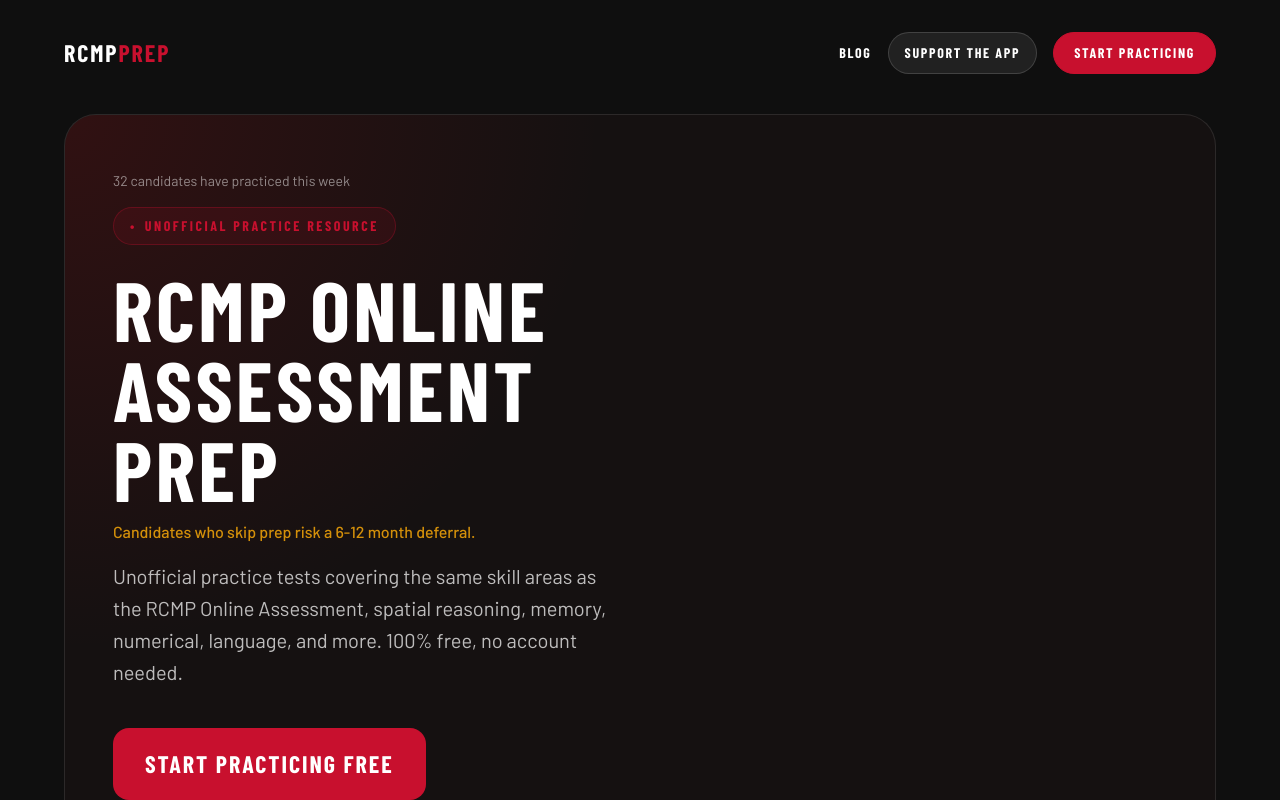
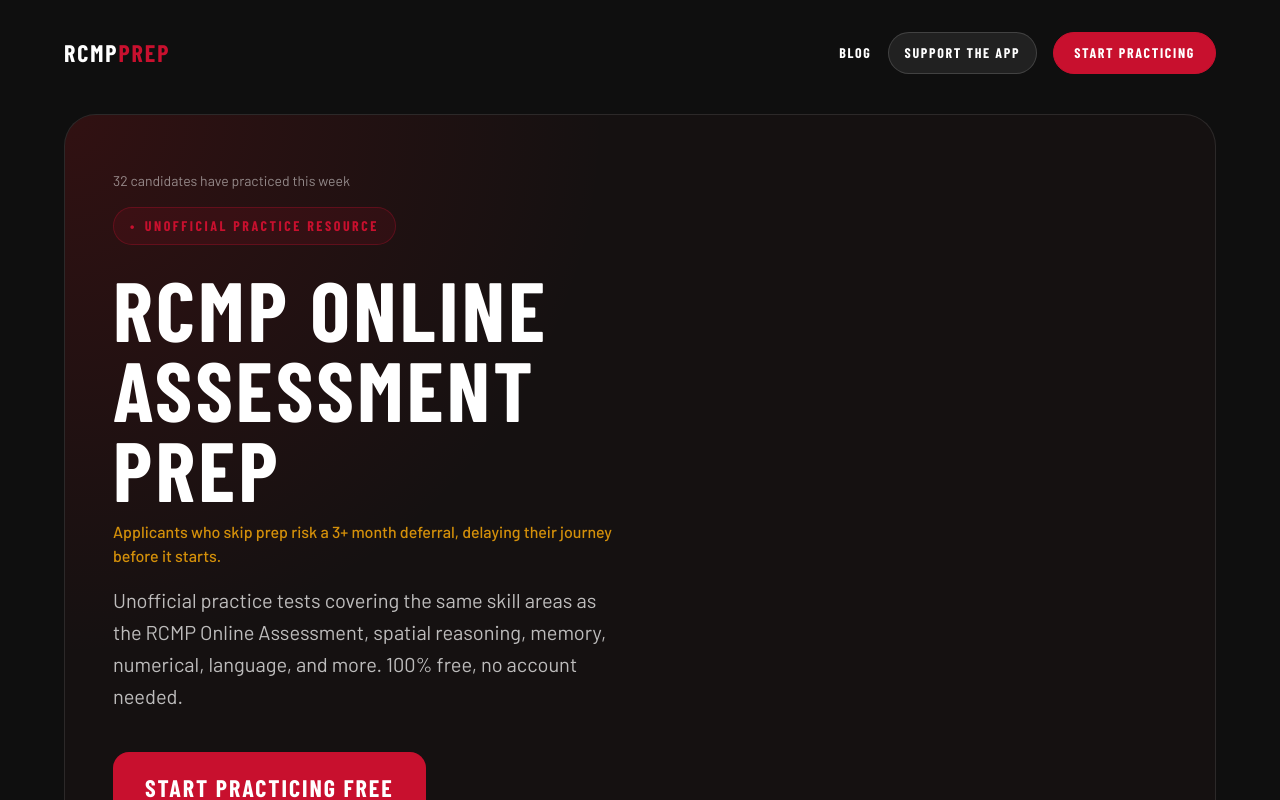
Before and after one commit to senowensops/rcmp-prep, a Next.js app: page / in a window 1280 px wide. Shown: the top 800 px of the page. Built offline with nearby package versions, Linux system fonts and the light colour scheme; no server answers; a web font is replaced by a local one.

Commit message:
Update landing hero deferral copy

```diff
--- a/components/landing/Hero.tsx
+++ b/components/landing/Hero.tsx
@@ -54,7 +54,7 @@
               </h1>
 
               <p className="mt-3 text-base font-medium text-[var(--gold)]">
-                Candidates who skip prep risk a 6-12 month deferral.
+                Applicants who skip prep risk a 3+ month deferral, delaying their journey before it starts.
               </p>
 
               <p className="mt-4 max-w-2xl text-lg leading-8 text-white/72 sm:text-xl">
```
